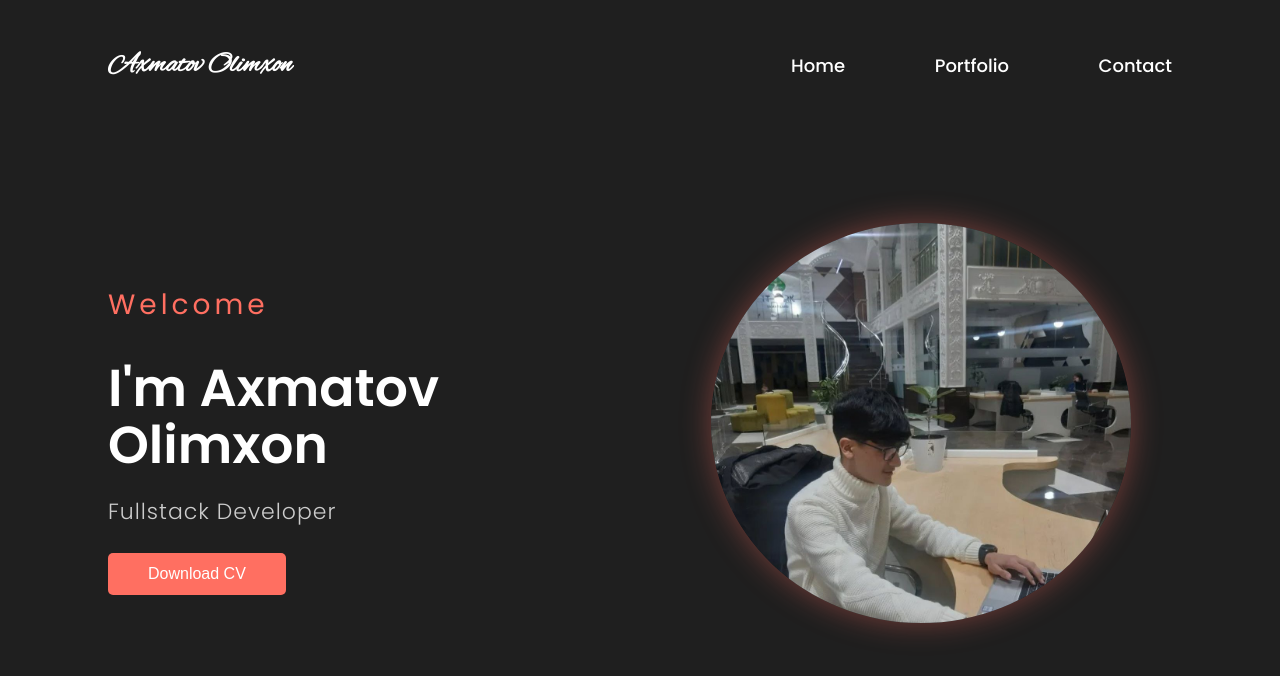
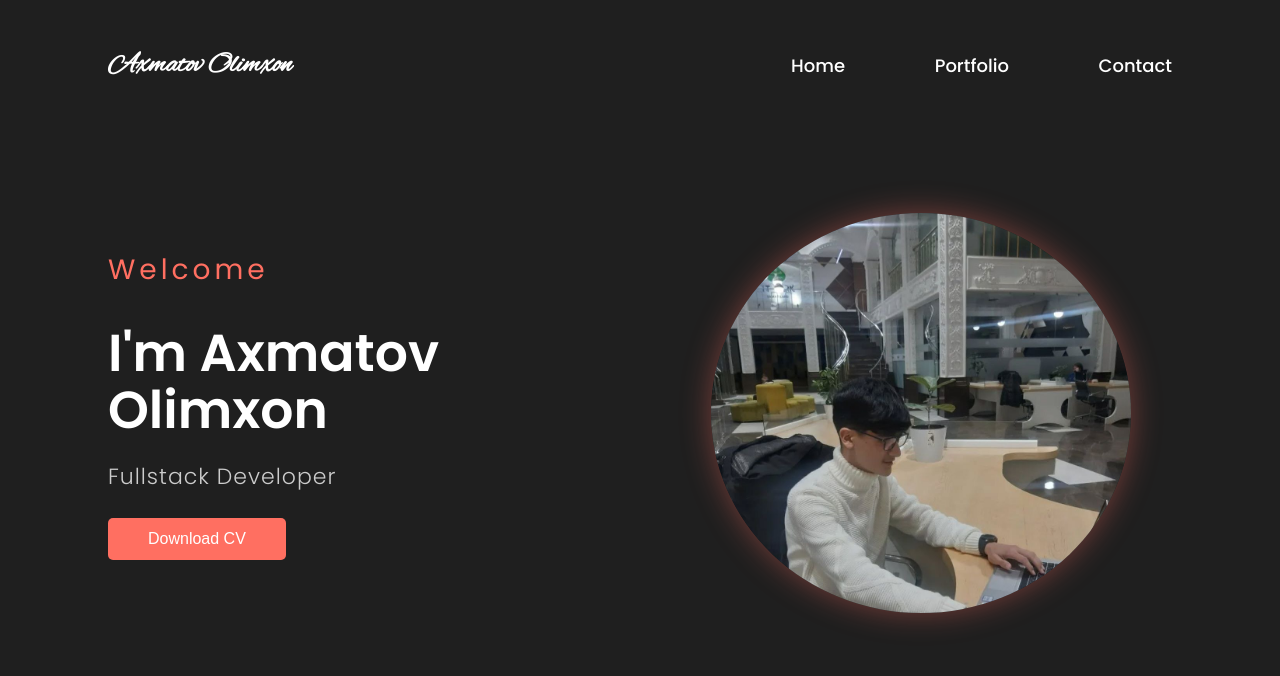
Before and after one commit to olimxon313/resume, a Next.js app: page / in a window 1280 px wide. Shown: the top 676 px of the page. Built offline with nearby package versions, Linux system fonts and the light colour scheme.

Commit message:
scss ready for header

```diff
--- a/src/app/components/Header/header.scss
+++ b/src/app/components/Header/header.scss
@@ -118,7 +118,7 @@ $large: 1200px;
   display: flex;
   justify-content: space-between;
   align-items: center;
-  padding: 100px;
+  padding: 40px 100px;
   gap: 60px;
   font-family: 'Poppins', sans-serif;
 
@@ -177,7 +177,7 @@ $large: 1200px;
     flex: 1;
     display: flex;
     justify-content: center;
-
+    margin-top: 50px;
     img {
       width: 90%;
       max-width: 420px;
--- a/src/app/layout.jsx
+++ b/src/app/layout.jsx
@@ -1,6 +1,6 @@
 
 export const metadata = {
-  title: "Olimxons resume",
+  title: "Olimxon creative web developer",
   description: "Generated by create next app",
 };
 
```
